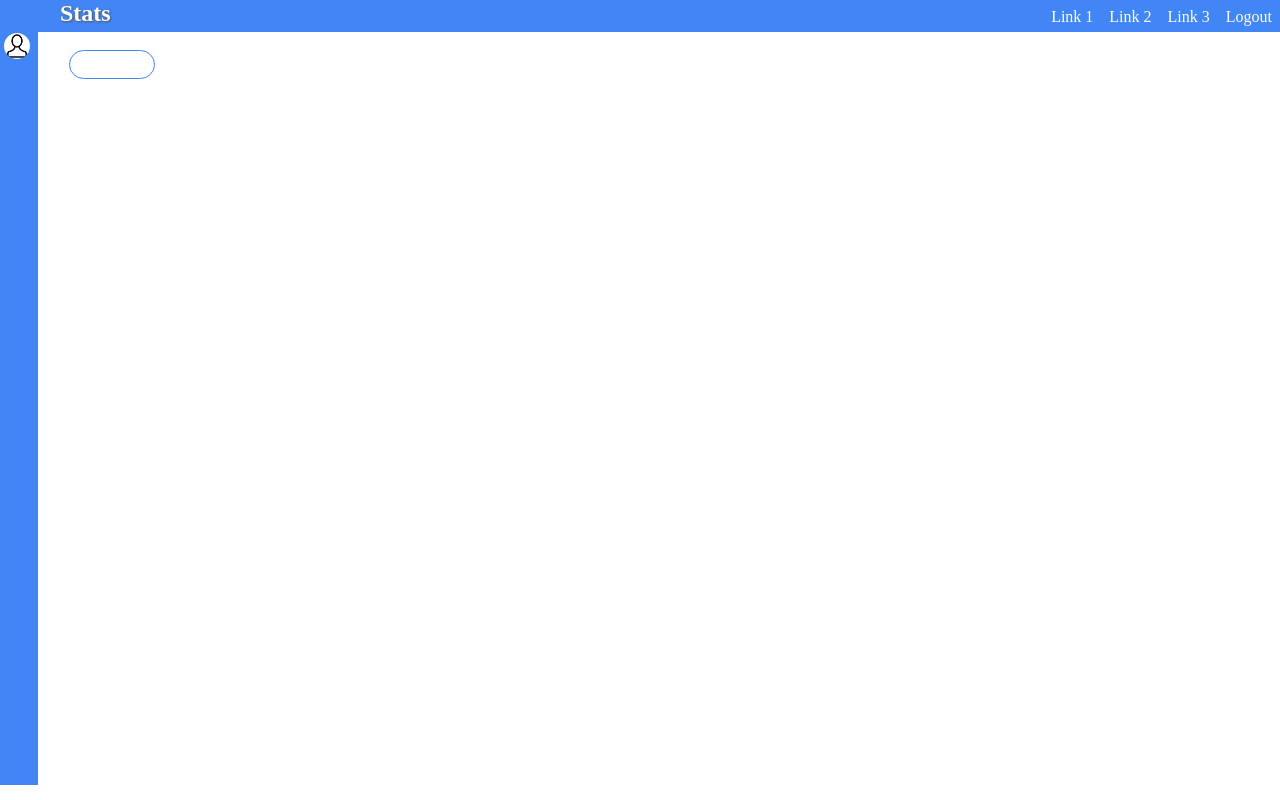
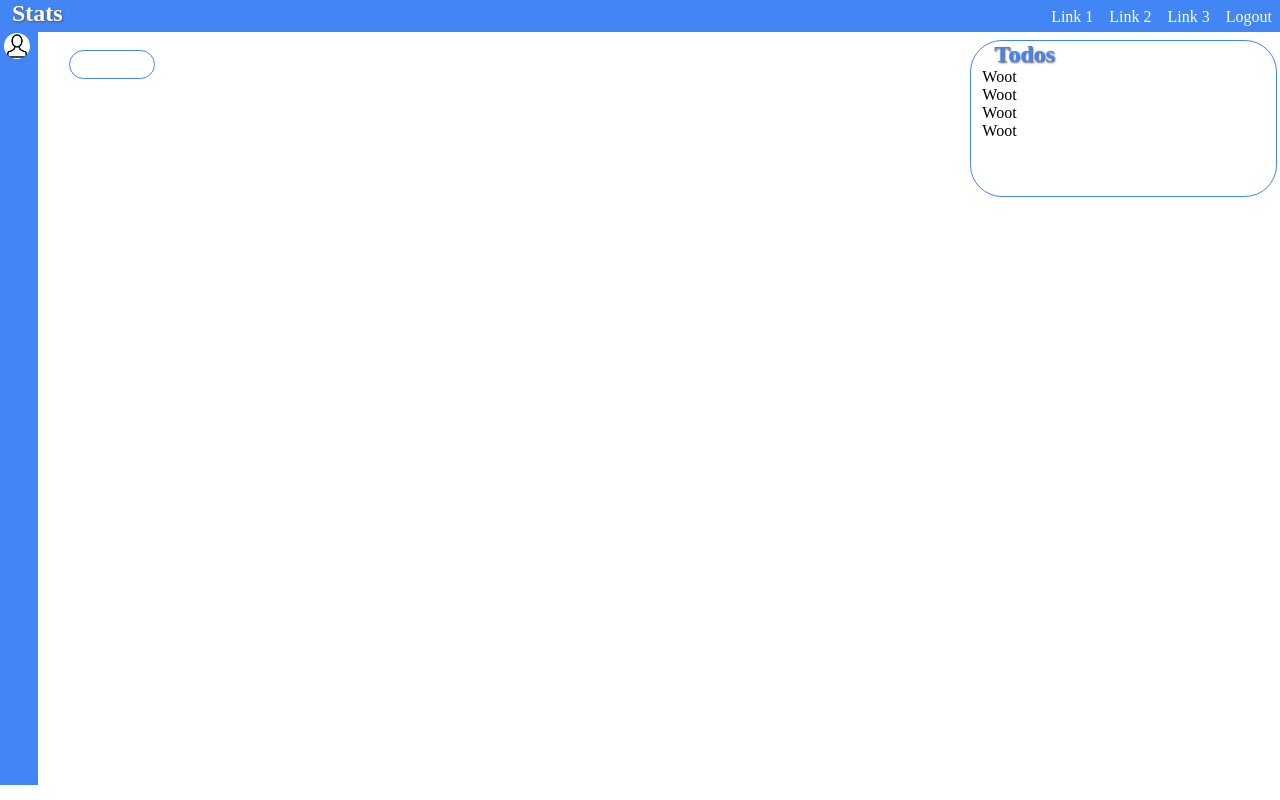
Before and after one commit to romcar/stats, a React app: page / in a window 1280 px wide. Built offline with nearby package versions, Linux system fonts and the light colour scheme.

Commit message:
Create Todo component and quick stlyed it

```diff
--- a/src/components/Todos/Todos.jsx
+++ b/src/components/Todos/Todos.jsx
@@ -1,12 +1,17 @@
-import React from 'react'
+import React, { Fragment } from 'react'
+import StyledTodo from '../../styledComponents/StyledTodo/StyledTodo';
+import Title from '../../styledComponents/StyledTitle/StyledTitle';
 
 export default () => {
   return (
-    <ul>
-      <li>Woot</li>
-      <li>Woot</li>
-      <li>Woot</li>
-      <li>Woot</li>
-    </ul>
+    <Fragment>
+      <StyledTodo>
+        <Title color={'background'}>Todos</Title>
+        <li>Woot</li>
+        <li>Woot</li>
+        <li>Woot</li>
+        <li>Woot</li>
+      </StyledTodo>
+    </Fragment>
   )
 }
--- a/src/containers/App/App.js
+++ b/src/containers/App/App.js
@@ -17,7 +17,7 @@ class App extends Component {
       <Nav />
       <SideBar />
       <Input />
-      {/* <Todos /> */}
+      <Todos />
       {/* <div>other things</div> */}
     </GridWrapper>);
   }
--- a/src/styledComponents/StyledTitle/StyledTitle.js
+++ b/src/styledComponents/StyledTitle/StyledTitle.js
@@ -2,8 +2,8 @@ import styled from 'styled-components';
 import colors from '../index';
 
 export default styled.h2`
-  color: ${colors.title};
+  color: ${props => colors[props.color || 'title']};
   text-shadow: 1px 1px 2px #555;
-  margin: 0 2.5em;
+  margin: 0 0.5em;
   display: inline-block;
 `;
--- /dev/null
+++ b/src/styledComponents/StyledTodo/StyledTodo.js
@@ -0,0 +1,13 @@
+import styled from 'styled-components';
+import colors from '../index';
+
+export default styled.ul`
+  grid-row-start: 2;
+  grid-row-end: 6;
+  grid-column-start: 16;
+  grid-column-end: 21;
+  list-style: none;
+  border: 1px solid ${colors.background};
+  border-radius: 2em;
+  padding: 0 0.7em;
+`;
```
